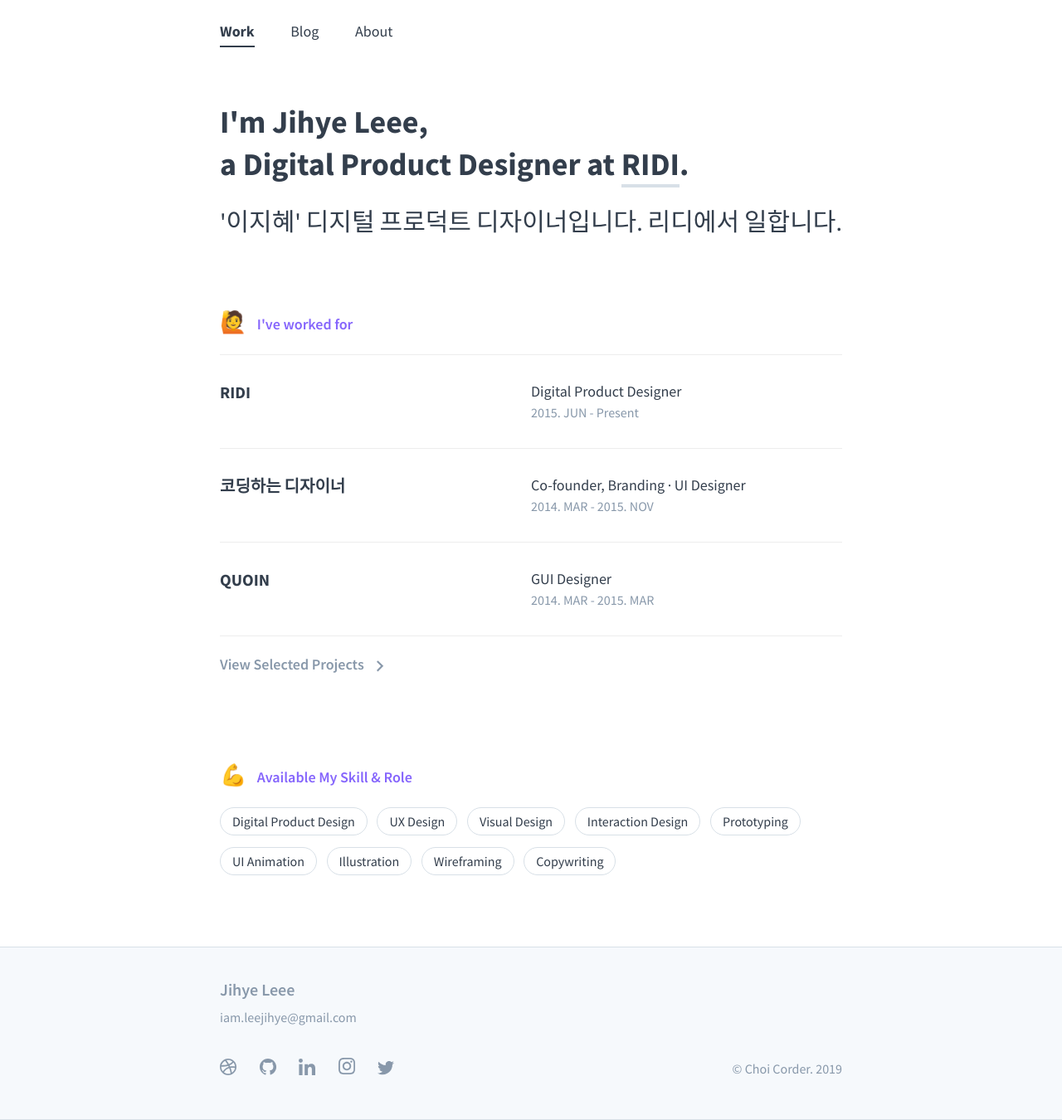
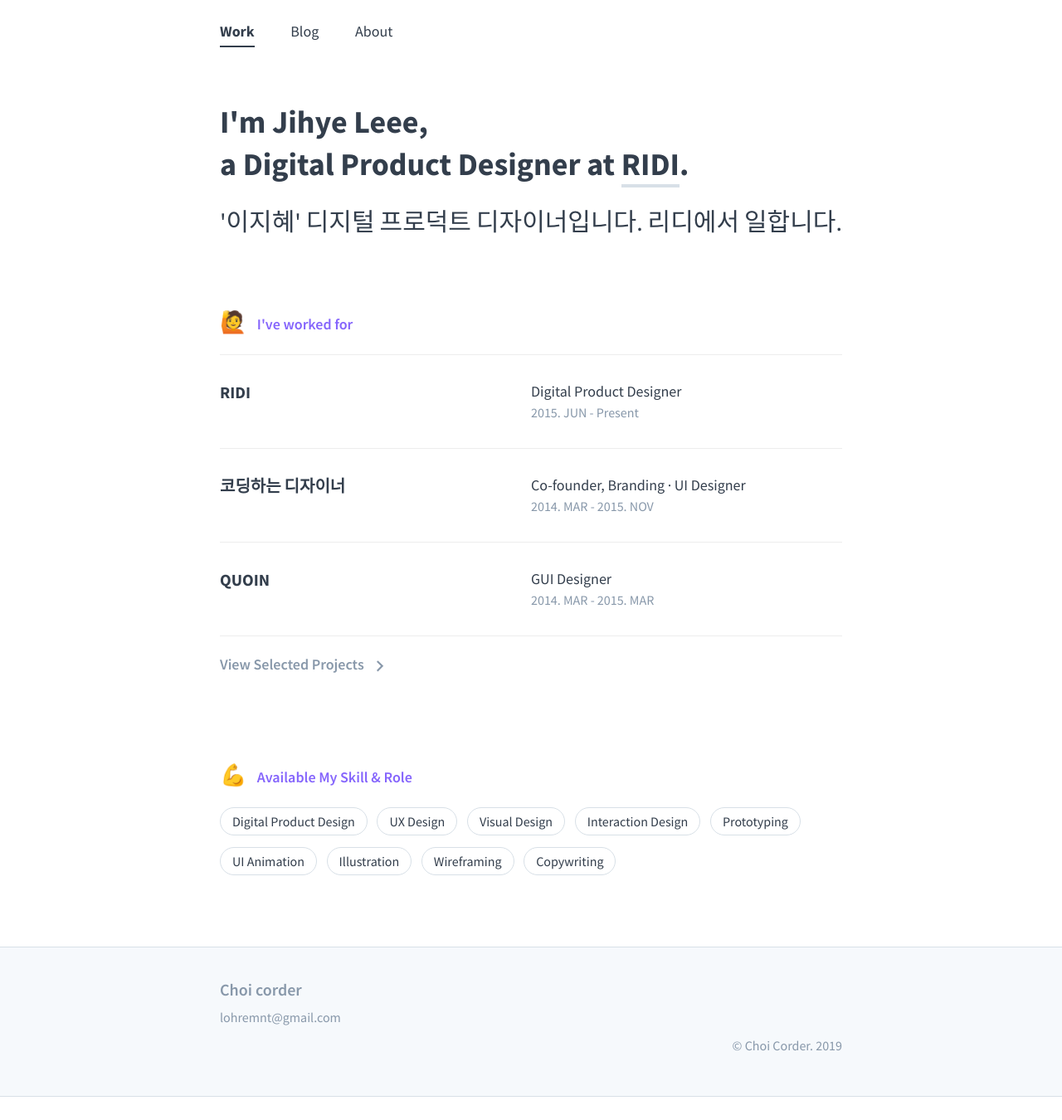
Before and after one commit to recordbook/recordbook.github.io, a Jekyll site: the page built from index.md, in a window 1280 px wide. Shown: the whole page at 83% size. Built offline with Jekyll 4.4.1, drawn with Linux system fonts in a browser that asks for light colours; after the commit the page ends 1322 px from its top, so only the background shows below that.

Commit message:
Update footer.html

```diff
--- a/_includes/footer.html
+++ b/_includes/footer.html
@@ -2,13 +2,13 @@
     <address class="footer_wrap">
         <div class="information">
             <div class="myname">
-                Jihye Leee
+                Choi corder
             </div>
-            <a href="mailto:iam.leejihye@gmail.com" class="email">
-                iam.leejihye@gmail.com
+            <a href="mailto:lohremnt@gmail.com" class="email">
+                lohremnt@gmail.com
             </a>
             <div class="accounts">
-                <a href="http://dribbble.com/iamleejihye" target="_blank" class="transition">
+                <!-- <a href="http://dribbble.com/iamleejihye" target="_blank" class="transition">
                     <svg viewBox="0 0 48.6 48.6">
                     <path d="M24.3,0C10.9,0,0,10.9,0,24.3s10.9,24.3,24.3,24.3s24.3-10.9,24.3-24.3C48.7,10.9,37.8,0,24.3,0z M24.3,4.2
                      c4.6,0,8.9,1.6,12.3,4.2c-2.4,3.2-5.8,5.6-10.1,7.5c-2.1-3.8-4.4-7.5-7.1-11C21,4.5,22.6,4.2,24.3,4.2z M15.3,6.4
@@ -18,8 +18,8 @@
                     c-0.9-4.8-2.2-9.4-3.9-14c3.8-0.5,8-0.4,12.6,0.4C43.3,33.1,40.1,38,35.5,41.1z M30,23.1c-0.5-1.1-1-2.3-1.6-3.4
                     c4.7-2,8.5-4.8,11.3-8.3c2.7,3.2,4.5,7.3,4.7,11.8C39.2,22.4,34.4,22.3,30,23.1z"></path>
                     </svg>
-                </a>
-                <a href="http://github.com/iamleejihye" target="_blank" class="transition">
+                </a> -->
+                <!-- <a href="http://github.com/iamleejihye" target="_blank" class="transition">
                     <svg viewBox="0 0 32.6 31.8">
                     <path fill-rule="evenodd" clip-rule="evenodd" d="M16.3,0C7.3,0,0,7.3,0,16.3c0,7.2,4.7,13.3,11.1,15.5
                     c0.8,0.1,1.1-0.4,1.1-0.8c0-0.4,0-1.4,0-2.8c-4.5,1-5.5-2.2-5.5-2.2c-0.7-1.9-1.8-2.4-1.8-2.4c-1.5-1,0.1-1,0.1-1
@@ -28,8 +28,8 @@
                     c0.9,2.2,0.3,3.9,0.2,4.3c1,1.1,1.7,2.6,1.7,4.4c0,6.3-3.8,7.6-7.4,8c0.6,0.5,1.1,1.5,1.1,3c0,2.2,0,3.9,0,4.5
                     c0,0.4,0.3,0.9,1.1,0.8c6.5-2.2,11.1-8.3,11.1-15.5C32.6,7.3,25.3,0,16.3,0z"></path>
                     </svg>
-                </a>
-                <a href="http://www.linkedin.com/in/jihyeleee/" target="_blank" class="transition">
+                </a> -->
+                <!-- <a href="http://www.linkedin.com/in/jihyeleee/" target="_blank" class="transition">
                     <svg viewBox="0 0 38.3 38.3">
                         <g>
                         <rect x="0.8" y="12.8" width="7.9" height="25.5"></rect>
@@ -38,8 +38,8 @@
                         c0-6.8-3.9-10.1-9.3-10.1s-7.7,4.2-7.7,4.2v-3.4h-7.6v25.5h7.6C21.3,38.3,21.3,28.8,21.3,24.9z"></path>
                             </g>
                     </svg>
-                </a>
-                <a href="http://instagram.com/writeveryday" target="_blank" class="transition">
+                </a> -->
+                <!-- <a href="http://instagram.com/writeveryday" target="_blank" class="transition">
                     <svg viewBox="0 0 40.2 40.3">
                     <g>
                     <path d="M20.2,3.6c5.4,0,6,0,8.2,0.1c2,0.1,3,0.4,3.7,0.7C33,4.8,33.7,5.3,34.4,6s1.1,1.4,1.5,2.3
@@ -64,7 +64,7 @@
                 C13.1,9.9,7,6.6,2.8,1.5c-2.2,3.8-1.1,8.7,2.6,11.1c-1.4,0-2.7-0.4-3.8-1c-0.1,3.9,2.7,7.5,6.7,8.3c-1.2,0.3-2.5,0.4-3.8,0.1
                 c1.1,3.3,4.1,5.7,7.8,5.8C8.9,28.6,4.4,29.8,0,29.3z"></path>
                 </svg>
-                </a>
+                </a> -->
             </div>
         </div>
         <div class="copyright">
```
